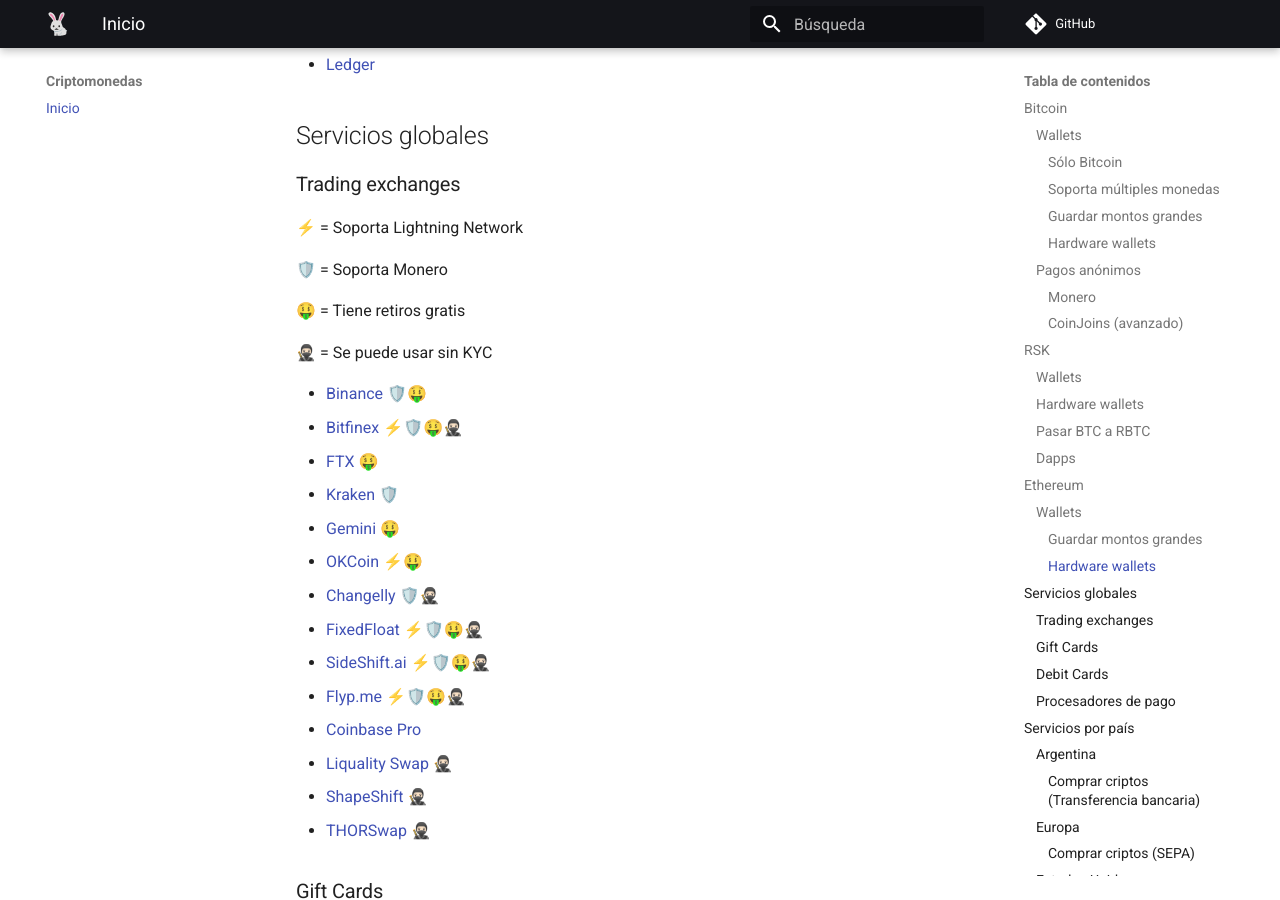
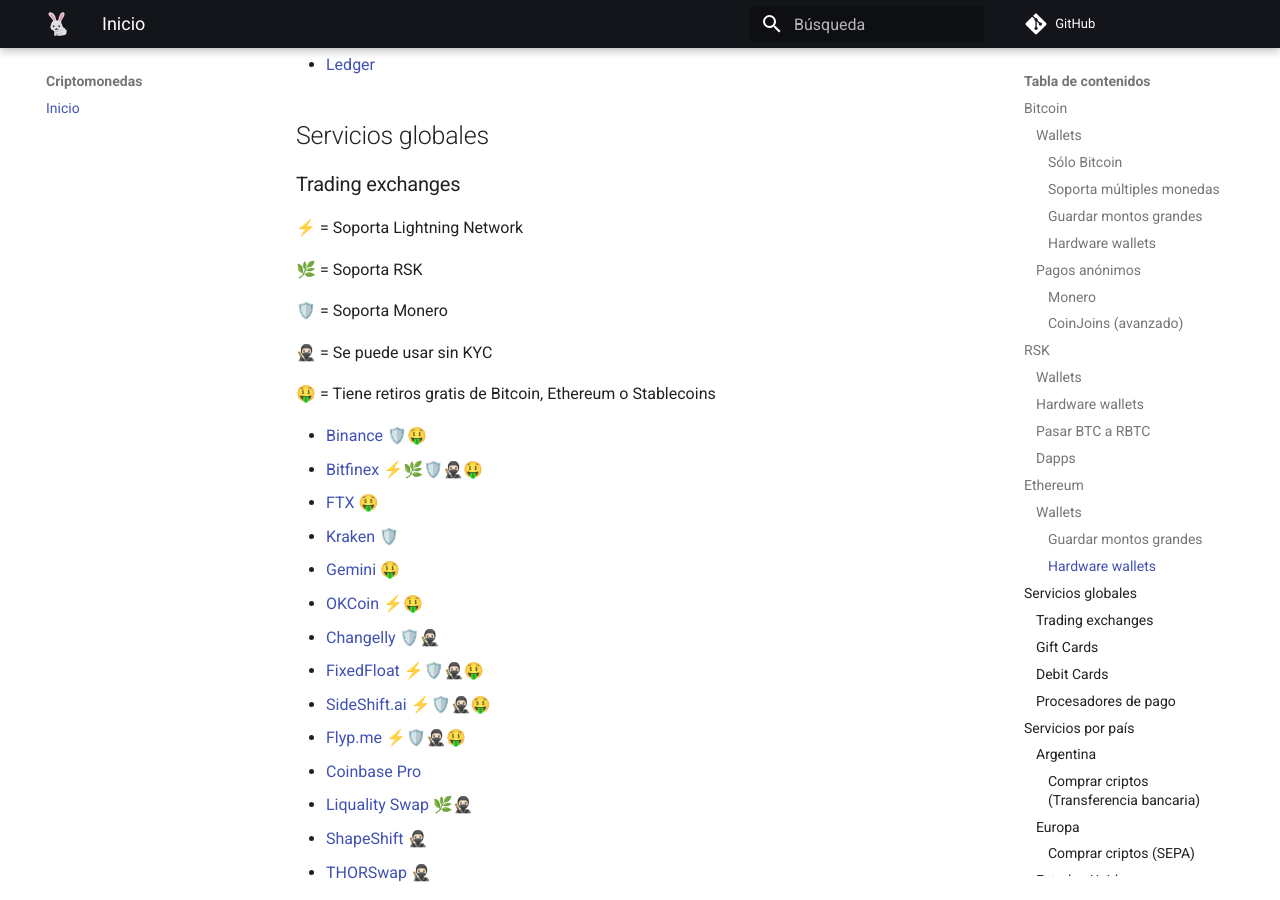
Before and after one commit to anomalouscode/wiki, an MkDocs documentation site: the page built from docs/criptomonedas/index.md, in a window 1280 px wide and 900 px high, scrolled down 4344 px. Built offline with MkDocs 1.6.1 and Material for MkDocs 9.7.7, drawn with Linux system fonts in a browser that asks for light colours; comment, search, counter and statistics services are not loaded.

Commit message:
Update index.md

```diff
--- a/docs/criptomonedas/index.md
+++ b/docs/criptomonedas/index.md
@@ -162,24 +162,26 @@
 
 ⚡ = Soporta Lightning Network
 
+🌿 = Soporta RSK
+
 🛡️ = Soporta Monero
-
-🤑 = Tiene retiros gratis
 
 🥷🏻 = Se puede usar sin KYC
 
+🤑 = Tiene retiros gratis de Bitcoin, Ethereum o Stablecoins
+
 - [Binance](https://www.binance.com/en/register?ref=RACLZPJ6) 🛡️🤑
-- [Bitfinex](https://www.bitfinex.com/) ⚡🛡️🤑🥷🏻
+- [Bitfinex](https://www.bitfinex.com/) ⚡🌿🛡️🥷🏻🤑
 - [FTX](https://ftx.com/#a=6290039) 🤑
 - [Kraken](https://www.kraken.com/) 🛡️
 - [Gemini](https://gemini.com/share/rr55epf6) 🤑
 - [OKCoin](https://www.okcoin.com/) ⚡🤑
 - [Changelly](https://changelly.com/) 🛡️🥷🏻
-- [FixedFloat](https://fixedfloat.com/) ⚡🛡️🤑🥷🏻
-- [SideShift.ai](https://sideshift.ai/) ⚡🛡️🤑🥷🏻
-- [Flyp.me](https://flyp.me//) ⚡🛡️🤑🥷🏻
+- [FixedFloat](https://fixedfloat.com/) ⚡🛡️🥷🏻🤑
+- [SideShift.ai](https://sideshift.ai/) ⚡🛡️🥷🏻🤑
+- [Flyp.me](https://flyp.me/) ⚡🛡️🥷🏻🤑
 - [Coinbase Pro](https://pro.coinbase.com/)
-- [Liquality Swap](https://swap.liquality.io/) 🥷🏻
+- [Liquality Swap](https://swap.liquality.io/) 🌿🥷🏻
 - [ShapeShift](https://shapeshift.com/) 🥷🏻
 - [THORSwap](https://thorswap.finance/) 🥷🏻
 
```
Also changed, not shown: other parts of docs/criptomonedas/index.md (+0 -1 lines).
